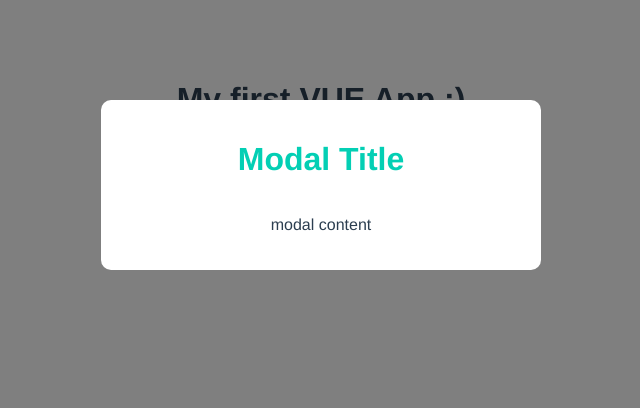
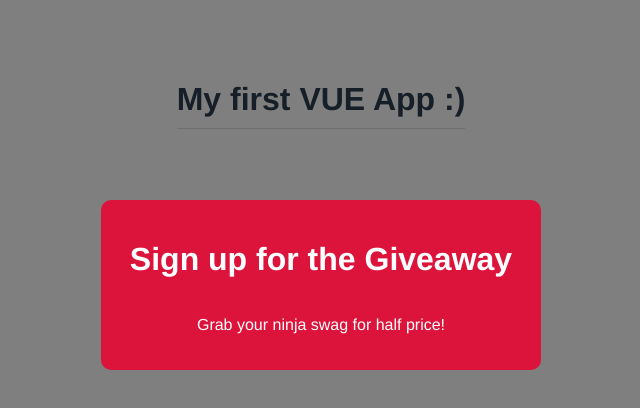
Before and after one commit to JacekCzajkowski/modal_project, a Vue app: page / in a window 1280 px wide. Shown: the top 408 px of the page, without its empty margins (319-959 px from the left). Built offline with nearby package versions, Linux system fonts and the light colour scheme.

Commit message:
VUE App update

```diff
--- a/src/App.vue
+++ b/src/App.vue
@@ -1,6 +1,6 @@
 <template>
   <h1>{{ title }}</h1>
-  <Modal />
+  <Modal :header="header" :text="text" theme="sale" />
 </template>
 
 <script>
@@ -11,7 +11,9 @@
   components: { Modal },
   data() {
     return {
-      title: 'My first VUE App :)'
+      title: 'My first VUE App :)',
+      header: 'Sign up for the Giveaway',
+      text: 'Grab your ninja swag for half price!'
     }
   }
 }
--- a/src/components/Modal.vue
+++ b/src/components/Modal.vue
@@ -1,17 +1,25 @@
 <template>
   <div class="backdrop">
-    <div class="modal">
-      <h1>Modal Title</h1>
-      <p>modal content</p>
+    <div class="modal" :class="{ sale: theme === 'sale' }">
+      <h1>{{ header }}</h1>
+      <p>{{ text }}</p>
     </div>
   </div>
 </template>
+
+<script>
+
+export default {
+  props: ['header', 'text', 'theme']
+}
+</script>
+
 
 <style>
   .modal {
     width: 400px;
     padding: 20px;
-    margin: 100px auto;
+    margin: 200px auto;
     background: white;
     border-radius: 10px;
   }
@@ -30,4 +38,11 @@
   .modal p {
     font-style: normal;
   }
+  .modal.sale {
+    background: crimson;
+    color: white;
+  }
+  .modal.sale h1 {
+    color: white;
+  }
 </style>
```
